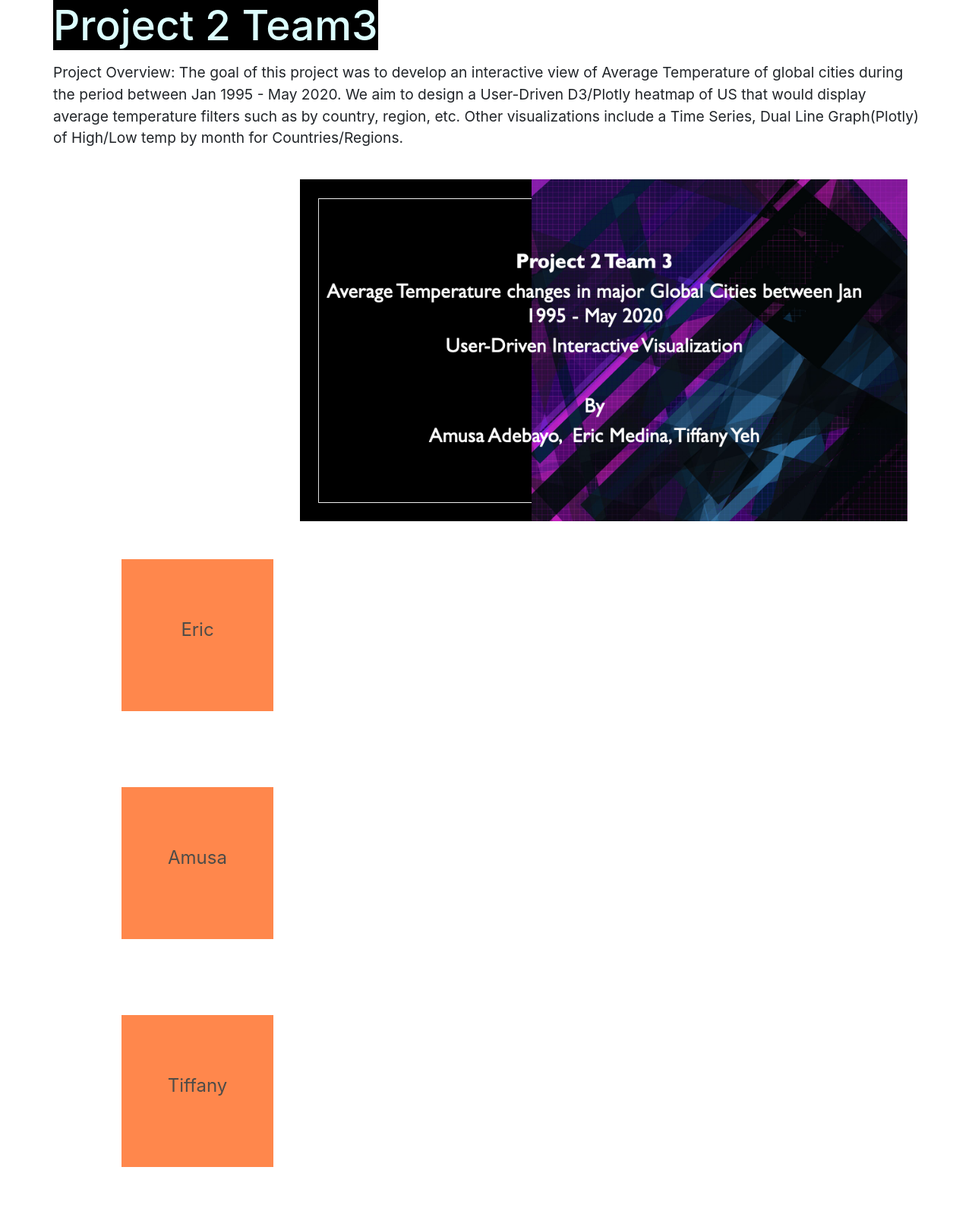
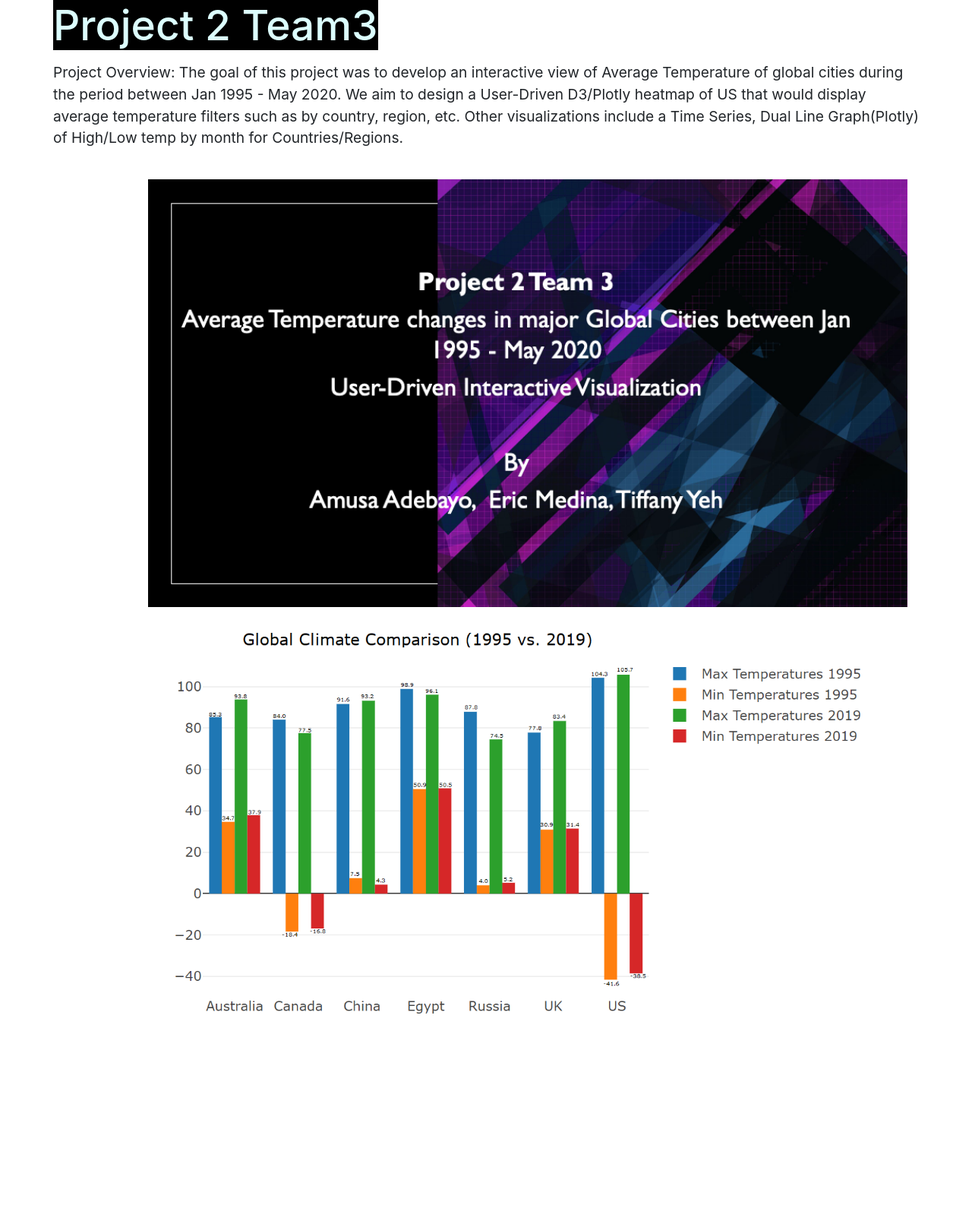
Before and after one commit to emedina2/Project-2_Team-3, a Flask app: page / in a window 1280 px wide. Shown: the part 40-1626 px from the top of the page at 76% size. After the commit the page ends 1374 px from the top, so only its background shows below. Run offline with Flask 2, Linux system fonts and the light colour scheme; parts of the project's set-up code (start-up, migrations or seed data) failed here and were passed over; some libraries are stand-ins or nearby versions.

Commit message:
Added comparison image for dashboard

```diff
--- a/Templates/Dashboard.html
+++ b/Templates/Dashboard.html
@@ -6,8 +6,8 @@
   <title>Global Temperatures )</title>
   <link rel="stylesheet" href="https://stackpath.bootstrapcdn.com/bootstrap/4.3.1/css/bootstrap.min.css"
     integrity="sha384-ggOyR0iXCbMQv3Xipma34MD+dH/1fQ784/j6cY/iJTQUOhcWr7x9JvoRxT2MZw1T" crossorigin="anonymous">
-    <link href="https://unpkg.com/aos@2.3.1/dist/aos.css" rel="stylesheet">
-    <link rel="stylesheet" href="../static/css/style.css">
+  <link href="https://unpkg.com/aos@2.3.1/dist/aos.css" rel="stylesheet">
+  <link rel="stylesheet" href="../static/css/style.css">
 </head>
 
 
@@ -34,27 +34,21 @@
     <div class="row">
       <div class='col-md-12'>
         <br>
-        <img width="800" src="../static/images/slide1.png">
+        <div data-aos="zoom-in-left">
+          <img width="1000" src="../static/images/slide1.png">
+        </div>
         <br>
+        <div data-aos="zoom-in-right">
+          <img width="1000" src="../static/images/bargraph.PNG">
+        </div>
       </div>
     </div>
 
 
   </div>
-  <div class="container">
-    <div class="row">
-      <div class="col-md-4">
-        <div class="row">
 
-          <div class="item" data-aos="zoom-in">Eric</div>
-          <div class="item" data-aos="zoom-in-up">Amusa</div>
-          <div class="item" data-aos="zoom-in-down">Tiffany</div>
-        </div>
-      </div>
-    </div>
-  </div>
   <script src="https://unpkg.com/aos@2.3.1/dist/aos.js"></script>
-  <script type= "text/javascript" src="../static/js/app1.js"></script>
+  <script type="text/javascript" src="../static/js/app1.js"></script>
   <script type="text/javascript">
     AOS.init({
       duration: 1000
```
Also changed, not shown: static/images/bargraph.PNG (added).
